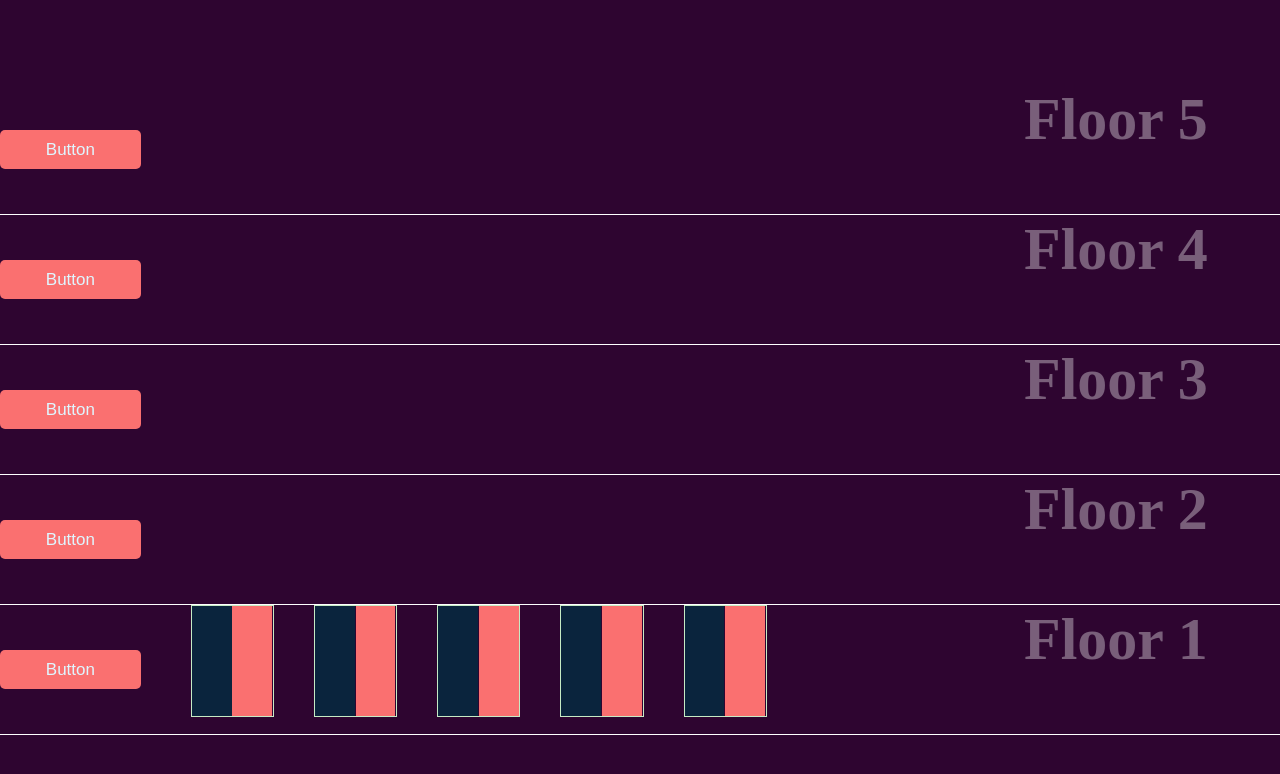
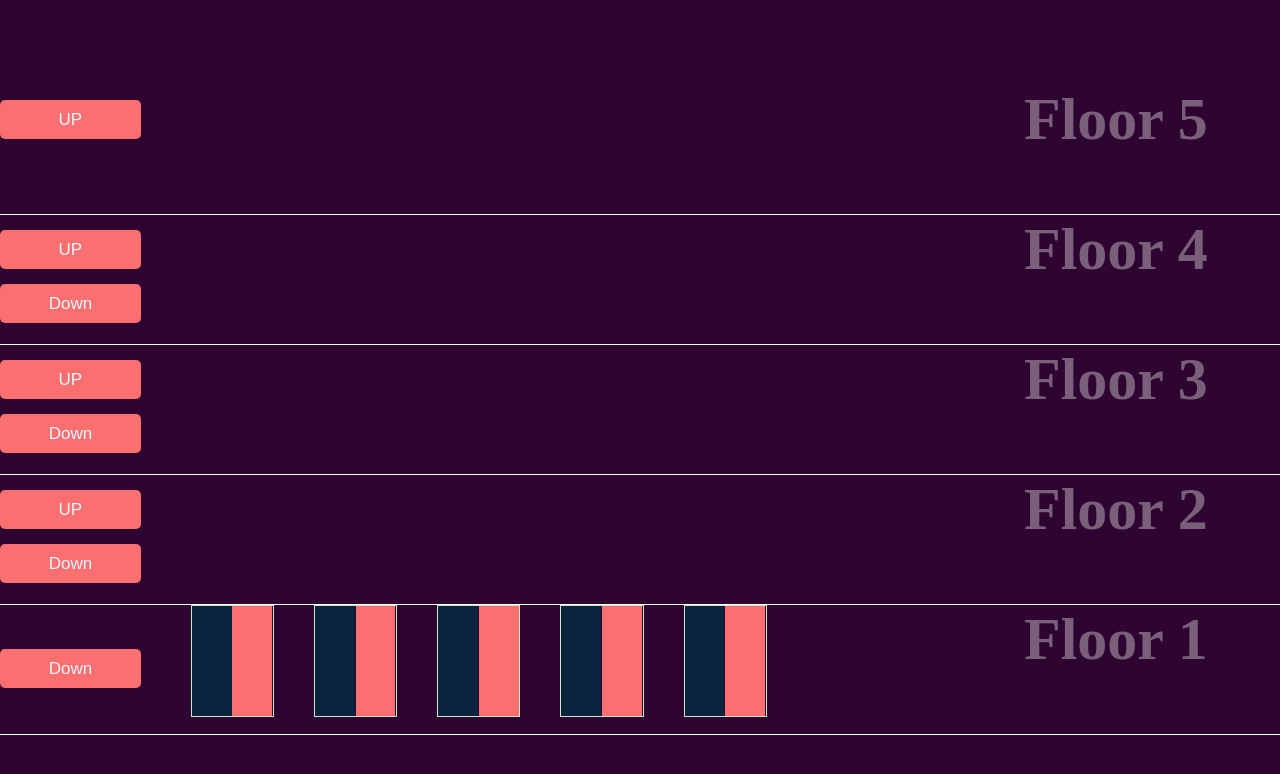
Before and after one commit to ishant005/Sample-Lift, a plain HTML site: page index.html in a window 1280 px wide. Both pictures are taken after typing "5", "5" into the empty fields and a click on the button "Submit". Drawn offline with Linux system fonts and the light colour scheme.

Commit message:
added button

```diff
--- a/index.css
+++ b/index.css
@@ -112,13 +112,30 @@
       width: 4.5vw;
      }
   }
-  .call-lift-btn {
+  .button-container{
+          display: flex;
+          flex-direction: column;
+          justify-content: space-around;
+          /* border: 1px solid red; */
+  }
+  .call-lift-up-btn {
     border: none;
     background-color: #FA7070;;
     color: #DFF6FF;
-    margin: 45px 0 1vw 0;
+    /* margin: 45px 0 1vw 0; */
     border-radius: 5px;
-
+     cursor: pointer;
+    width: 11vw;
+    /* border: 1px solid red; */
+  }
+  .call-lift-down-btn{
+    border: none;
+    background-color: #FA7070;;
+    color: #DFF6FF;
+    /* margin: 45px 0 1vw 0; */
+    border-radius: 5px;
+    cursor: pointer;
+    /* border: 1px solid green; */
     width: 11vw;
   }
 
--- a/index.js
+++ b/index.js
@@ -28,23 +28,44 @@ submitBtn.addEventListener("click", () => {
         const floorContainer = document.createElement('div')
         const floor = document.createElement('div');
         const buttonContainer = document.createElement('div')
+        buttonContainer.classList.add('button-container');
 
         floorContainer.classList.add('floor-container')
         floor.classList.add('floor')
         floor.setAttribute('data-floor', i)
 
-        const callLift = document.createElement('button')
+        const upLiftButton = document.createElement('button');
+        const downLiftButton=document.createElement('button')
         const floorNumber = document.createElement('h3')
         floorNumber.textContent = `Floor ${i}`
         floorNumber.classList.add('floor-Number');
-        callLift.textContent = "Button"
-        callLift.classList.add('call-lift-btn')
-        callLift.setAttribute('data-floor', i)
-        buttonContainer.appendChild(callLift)
+
+        upLiftButton.textContent = "UP"
+        upLiftButton.classList.add('call-lift-up-btn')
+        upLiftButton.setAttribute('data-floor', i)
+
+        downLiftButton.textContent="Down"
+        downLiftButton.classList.add('call-lift-down-btn')
+        downLiftButton.setAttribute('data-floor',i)
+
+        // if(i==1){
+        //   buttonContainer.appendChild(upLiftButton)
+        // }
+        // if(i==numFloor){
+        //   buttonContainer.appendChild(downLiftButton)
+        // }
+        buttonContainer.appendChild(upLiftButton)
+        buttonContainer.appendChild(downLiftButton)
 
         floorContainer.appendChild(floorNumber)
         floorContainer.appendChild(buttonContainer)
         if (i === 1) floorContainer.append(allLifts)
+        if(i==1){
+          upLiftButton.style.display="none"
+        }
+        if(i==numFloor){
+          downLiftButton.style.display="none";
+        }
         floor.appendChild(floorContainer)
         floors.unshift(floor)
     }
@@ -78,7 +99,23 @@ submitBtn.addEventListener("click", () => {
 let x=0;
 let floorArr=[];
 document.addEventListener("click",(e)=>{
-  if(e.target.classList.contains("call-lift-btn")){
+  if(e.target.classList.contains("call-lift-up-btn")){
+    const selectedFloor = Number(e.target.dataset.floor)
+
+    if(selectedFloor===x){
+      return;
+    }
+    else{
+      floorArr.push(selectedFloor);
+      if(floorArr.length>=1){
+        MoveLift()
+      }
+    }
+    x=selectedFloor;
+  }
+});
+document.addEventListener("click",(e)=>{
+  if(e.target.classList.contains("call-lift-down-btn")){
     const selectedFloor = Number(e.target.dataset.floor)
 
     if(selectedFloor===x){
@@ -128,17 +165,17 @@ function LiftStatus(targetFloor, selectedLift, distance){
     setTimeout(()=>{
       selectedLift.children[0].style.transform="translateX(-100%)";
       selectedLift.children[1].style.transform="translateX(100%)"
-    },distance*2000+1000)
+    },1000)
 
     setTimeout(() => {
       selectedLift.children[0].style.transform="none";
       selectedLift.children[1].style.transform="none"
-    },distance*2000 + 4000);
+    }, 4000);
 
     setTimeout(()=>{
       selectedLift.classList.remove('busy');
 
-    },distance*2000 + 7000);
+    },7000);
   }
 }
 
```
